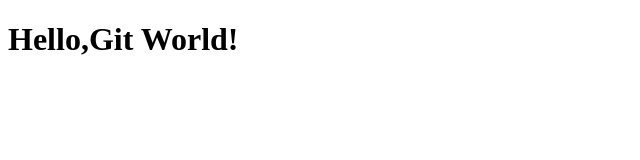
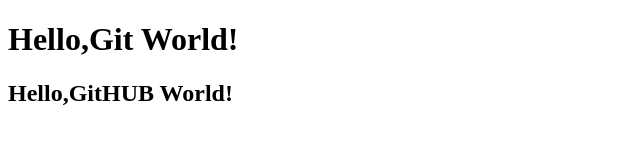
Before and after one commit to rubayet52/Test, a plain HTML site: page index.html in a window 1280 px wide. Shown: the whole page, without its empty margins (0-640 px from the left). Drawn offline with Linux system fonts and the light colour scheme.

Commit message:
h2 included

```diff
--- a/index.html
+++ b/index.html
@@ -7,6 +7,7 @@
 
 <body>
     <h1>Hello,Git World!</h1>
+    <h2>Hello,GitHUB World!</h2>
 </body>
 
 </html>
```
